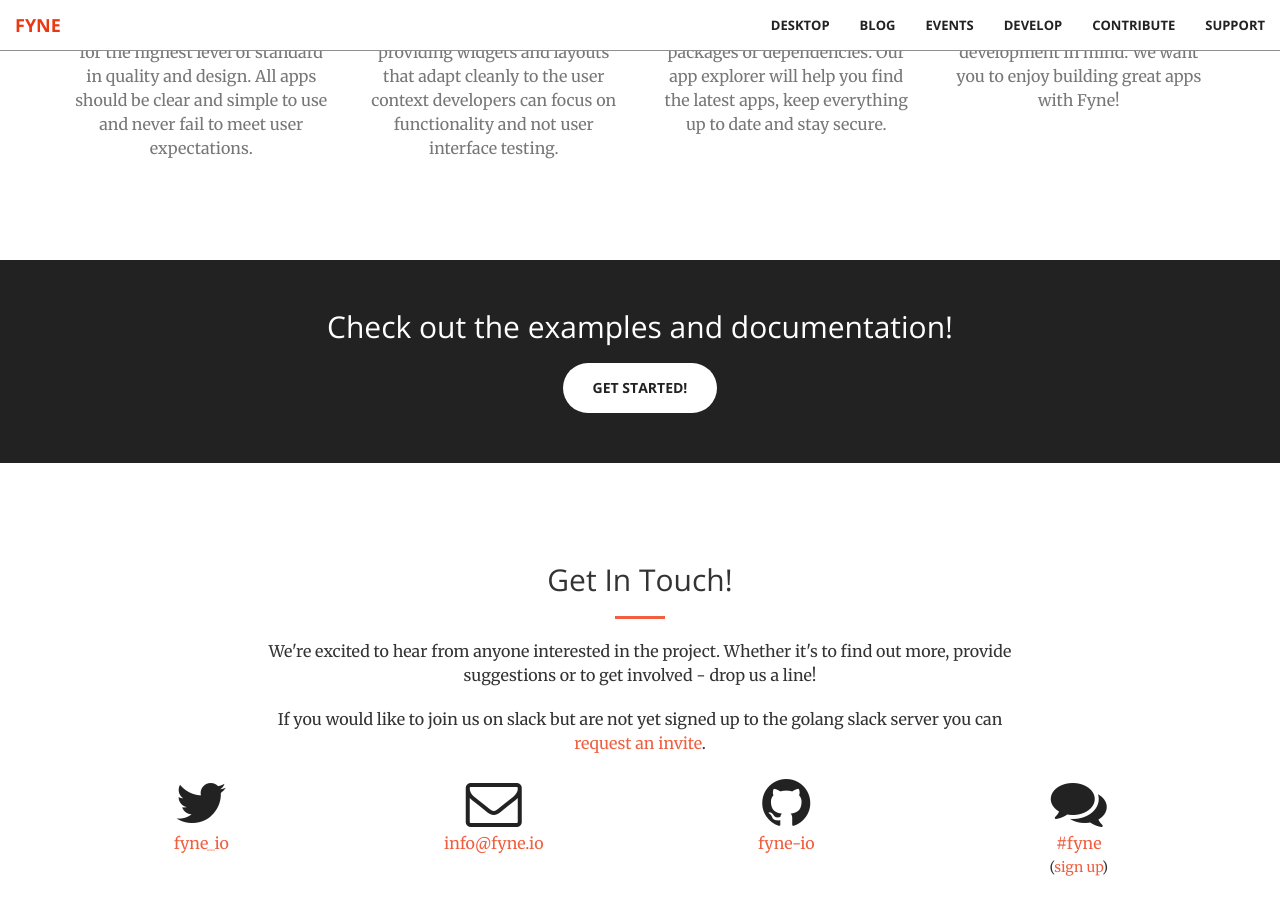
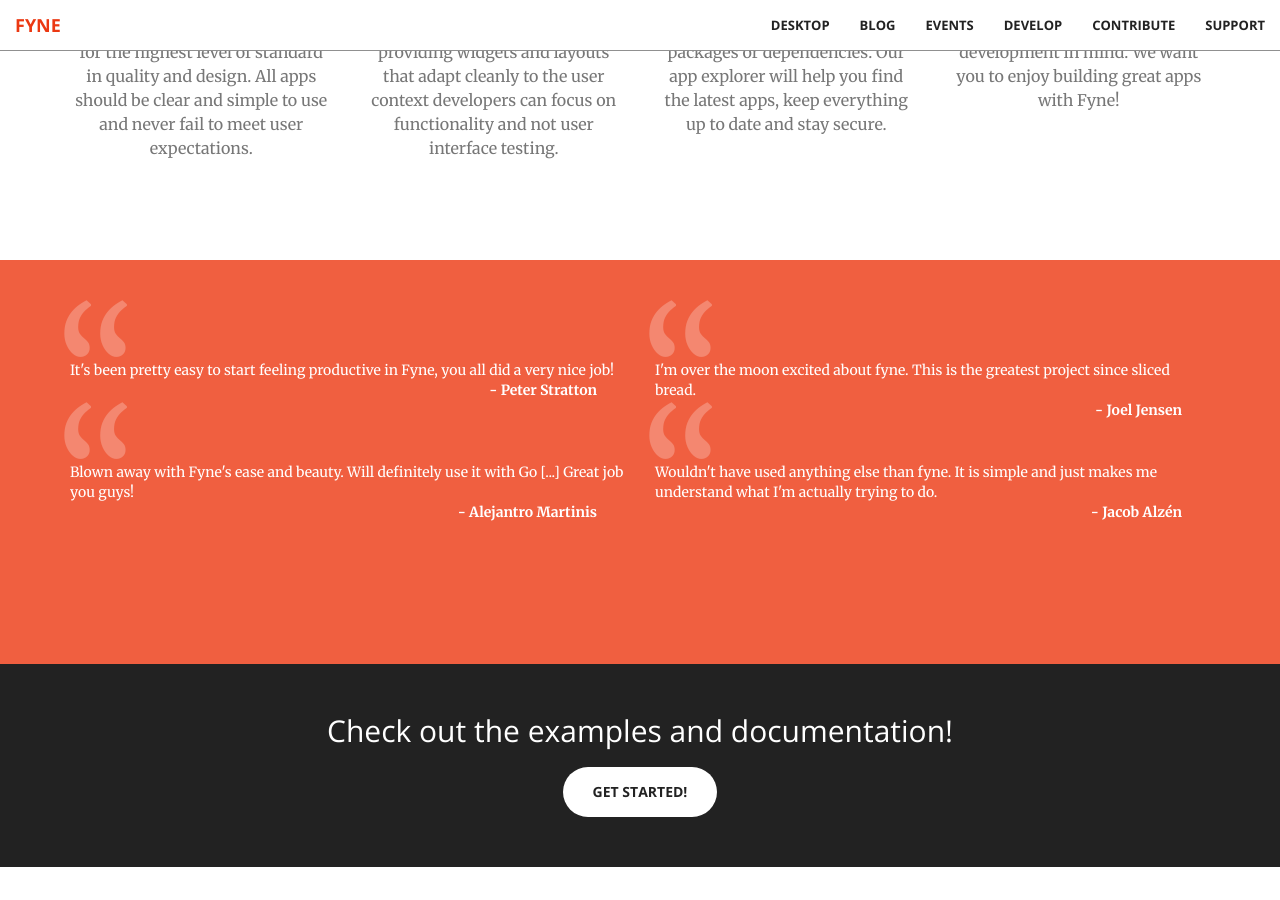
Before and after one commit to fyne-io/fyne-io.github.io, a Jekyll site: the page built from index.md, in a window 1280 px wide and 900 px high, scrolled down 1726 px. Built offline with Jekyll 4.4.1, drawn with Linux system fonts in a browser that asks for light colours.

Commit message:
Add quotes to the home page

```diff
--- a/css/main.scss
+++ b/css/main.scss
@@ -45,6 +45,26 @@
 
 #about img {
 	max-width: 100%;
+}
+
+.quote-block {
+    margin-bottom: 3em;
+}
+
+.quote-block::before {
+    content: "“";
+    position: absolute;
+    top: -0.6em;
+    left: 0;
+    font-size: 12em;
+    color: rgba(255, 255, 255, 0.25);
+}
+
+.quote-block .quote-name {
+    font-weight: bold;
+    display: block;
+    text-align: right;
+    padding-right: 2em;
 }
 
 ul.tabcontrol.tabs {
--- a/index.md
+++ b/index.md
@@ -26,4 +26,32 @@
 </section>
 
 {% include features.html %}
+
+<section class="bg-primary" id="about">
+    <div class="container">
+        <div class="row">
+            <div class="col-lg-6 quote-block">
+It's been pretty easy to start feeling productive in Fyne,
+you all did a very nice job!
+<span class="quote-name">- Peter Stratton</span>
+            </div>
+            <div class="col-lg-6 quote-block">
+I'm over the moon excited about fyne.
+This is the greatest project since sliced bread.
+<span class="quote-name">- Joel Jensen</span>
+            </div>
+            <div class="col-lg-6 quote-block">
+Blown away with Fyne's ease and beauty. Will definitely use it with Go [...]
+Great job you guys!
+<span class="quote-name">- Alejantro Martinis</span>
+            </div>
+            <div class="col-lg-6 quote-block">
+Wouldn't have used anything else than fyne. It is simple and just makes me
+understand what I'm actually trying to do.
+<span class="quote-name">- Jacob Alzén</span>
+            </div>
+        </div>
+    </div>
+</section>
+
 {% include portfolio.html %}
```
